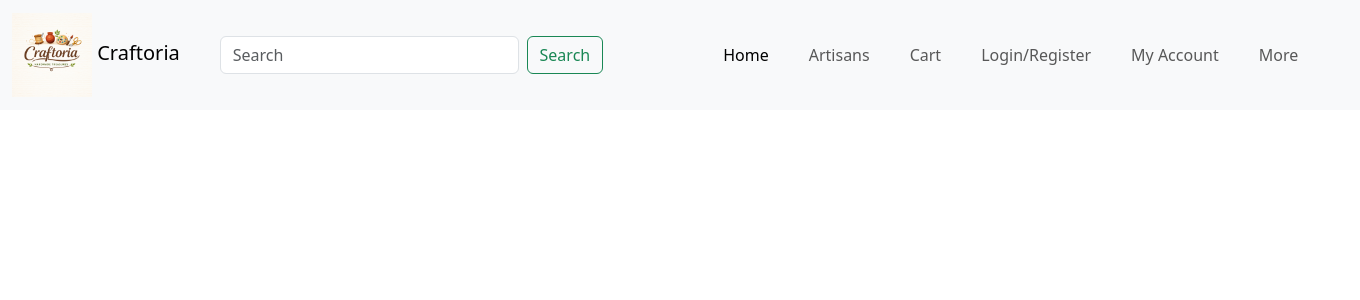
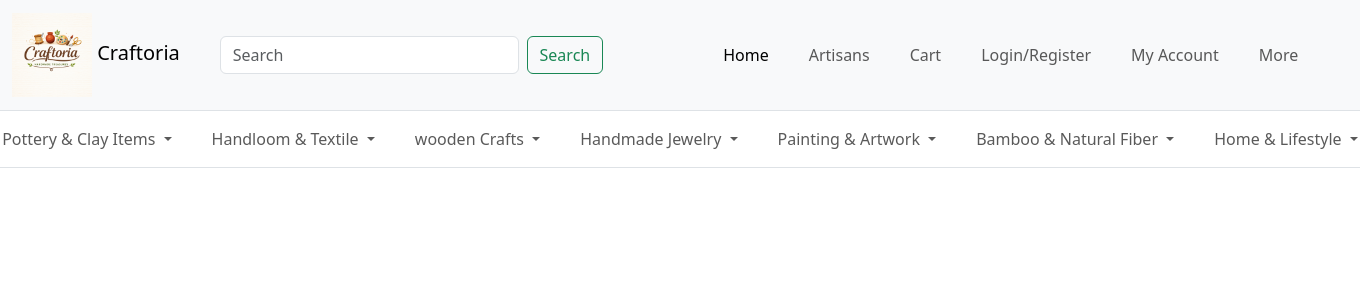
Before and after one commit to AshfahAshraf/project, a Django app: page /navbar in a window 1360 px wide. Shown: the top 300 px of the page. Run offline with Django 5.2, Linux system fonts and the light colour scheme.

Commit message:
Updated project

```diff
--- /dev/null
+++ b/hello/static/css/navbar.css
@@ -0,0 +1,52 @@
+/* ========================= */
+/* NAVBAR SLIDE DOWN */
+/* ========================= */
+
+@keyframes slideDown {
+  from {
+    opacity: 0;
+    transform: translateY(-100%);
+  }
+  to {
+    opacity: 1;
+    transform: translateY(0);
+  }
+}
+
+.navbar {
+  animation: slideDown 0.8s ease;
+}
+
+
+/* ========================= */
+/* DROPDOWN ANIMATION */
+/* ========================= */
+
+@media (min-width: 992px) {
+
+  .dropdown-menu {
+    opacity: 0;
+    transform: translateY(-10px);
+    transition: opacity 0.3s ease, transform 0.3s ease;
+  }
+
+  .dropdown:hover > .dropdown-menu {
+    opacity: 1;
+    transform: translateY(0);
+  }
+
+}
+
+/* Keep Bootstrap click working */
+.dropdown-menu.show {
+  opacity: 1;
+  transform: translateY(0);
+}
+
+.dropdown-menu {
+  min-width: 220px;   /* increase width */
+  padding: 10px 0;
+}
+.dropdown-item:hover {
+  background-color: #d23636;
+}
--- a/hello/templates/navbar.html
+++ b/hello/templates/navbar.html
@@ -6,13 +6,21 @@
   <meta charset="UTF-8">
   <meta name="viewport" content="width=device-width, initial-scale=1.0">
   <title>Document</title>
+
   <link href="https://cdn.jsdelivr.net/npm/bootstrap@5.3.8/dist/css/bootstrap.min.css" rel="stylesheet"
     integrity="sha384-sRIl4kxILFvY47J16cr9ZwB07vP4J8+LH7qKQnuqkuIAvNWLzeN8tE5YBujZqJLB" crossorigin="anonymous">
+
+    <link rel="stylesheet" href="{% static 'css/navbar.css' %}">
+
+
+
+
+
 
 </head>
 
 <body>
-  <nav class="navbar navbar-expand-lg bg-body-tertiary navbar fixed-top  ">
+  <nav class="navbar navbar-expand-lg bg-body-tertiary navbar sticky-top  ">
     <div class="container-fluid">
       <a class="navbar-brand" href="#">
         <img src="{% static 'images/logo.png' %}" alt="Logo" width="80" height="84"
@@ -29,7 +37,7 @@
         <span class="navbar-toggler-icon"></span>
       </button>
       <div class="collapse navbar-collapse ms-5 " id="navbarNavAltMarkup">
-        <div class="navbar-nav ms-5  gap-4">
+        <ul class="navbar-nav ms-5  gap-4">
           <a class="nav-link active" aria-current="page" href="#">Home</a>
           <a class="nav-link" href="#">Artisans</a>
           <a class="nav-link" href="#">Cart</a>
@@ -45,7 +53,6 @@
               <li><a class="dropdown-item" href="#">Wishlist</a></li>
               <li><a class="dropdown-item" href="#">About Us</a></li>
               <li><a class="dropdown-item" href="#">Contact</a></li>
-            <li><a class="dropdown-item" href="#">Track Order</a></li>
             </ul>
 
           </div>
@@ -58,22 +65,219 @@
 
             <ul class="dropdown-menu dropdown-menu-end">
               <li><a class="dropdown-item" href="#">Support</a></li>
-              <li><a class="dropdown-item" href="#">Faq</a></li>
               <li><a class="dropdown-item" href="#">About Us</a></li>
               <li><a class="dropdown-item" href="#">Contact</a></li>
             </ul>
           </div>
 
 
+
+
+
+        </ul>
       </div>
+    </div>
+  </nav>
+
+<nav class="navbar navbar-expand-lg bg-white border-top border-bottom">
+<div class="container-fluid justify-content-center">
+    <ul class="navbar-nav gap-4">
+
+      <li class="nav-item dropdown">
+        <a class="nav-link dropdown-toggle" href="#" data-bs-toggle="dropdown">
+          Pottery & Clay Items
+        </a>
+
+        <div class="dropdown-menu border-0 shadow-lg mt-0">
+          <div class="container py-4">
+            <div class="row">
+
+              <div class="col">
+
+                <a class="dropdown-item" href="#">Clay pots</a>
+                <a class="dropdown-item" href="#">Ceramic mugs</a>
+                <a class="dropdown-item" href="#">Handmade plates</a>
+                <a class="dropdown-item" href="#">Decorative vases</a>
+
+              </div>
+
+
+
             </div>
           </div>
         </div>
 
+      </li>
 
 
 
+        <li class="nav-item dropdown">
+        <a class="nav-link dropdown-toggle" href="#" data-bs-toggle="dropdown">
+          Handloom & Textile
+        </a>
+
+        <div class="dropdown-menu  border-0 shadow-lg mt-0">
+          <div class="container py-4">
+            <div class="row">
+
+              <div class="col">
+
+                <a class="dropdown-item" href="#">Handloom sarees</a>
+                <a class="dropdown-item" href="#">Shawls</a>
+                <a class="dropdown-item" href="#">Scarves</a>
+                <a class="dropdown-item" href="#">Cushion cover</a>
+
+              </div>
+
+
+
+            </div>
+          </div>
+        </div>
+
+      </li>
+
+
+        <li class="nav-item dropdown">
+        <a class="nav-link dropdown-toggle" href="#" data-bs-toggle="dropdown">
+          wooden Crafts
+        </a>
+
+        <div class="dropdown-menu  border-0 shadow-lg mt-0">
+          <div class="container py-4">
+            <div class="row">
+
+              <div class="col-md-3">
+
+                <a class="dropdown-item" href="#">Wooden toys</a>
+                <a class="dropdown-item" href="#">Wall decor</a>
+                <a class="dropdown-item" href="#">Jewelry boxes</a>
+                <a class="dropdown-item" href="#">Key holders</a>
+
+              </div>
+
+
+
+            </div>
+          </div>
+        </div>
+
+      </li>
+
+
+        <li class="nav-item dropdown">
+        <a class="nav-link dropdown-toggle" href="#" data-bs-toggle="dropdown">
+          Handmade Jewelry
+        </a>
+
+        <div class="dropdown-menu  border-0 shadow-lg mt-0">
+          <div class="container py-4">
+            <div class="row">
+
+              <div class="col-md-3">
+
+                <a class="dropdown-item" href="#">Beaded necklaces</a>
+                <a class="dropdown-item" href="#">Earrings</a>
+                <a class="dropdown-item" href="#">Bangles</a>
+                <a class="dropdown-item" href="#">Anklets</a>
+
+              </div>
+
+
+
+            </div>
+          </div>
+        </div>
+
+      </li>
+
+
+        <li class="nav-item dropdown">
+        <a class="nav-link dropdown-toggle" href="#" data-bs-toggle="dropdown">
+          Painting & Artwork
+        </a>
+
+        <div class="dropdown-menu  border-0 shadow-lg mt-0">
+          <div class="container py-4">
+            <div class="row">
+
+              <div class="col-md-3">
+
+                <a class="dropdown-item" href="#">canvas paintings</a>
+                <a class="dropdown-item" href="#">Wall art</a>
+                <a class="dropdown-item" href="#">Traditional paintings</a>
+                <a class="dropdown-item" href="#">Handmade greeting cards</a>
+
+              </div>
+
+
+
+            </div>
+          </div>
+        </div>
+
+      </li>
+
+        <li class="nav-item dropdown">
+        <a class="nav-link dropdown-toggle" href="#" data-bs-toggle="dropdown">
+          Bamboo & Natural Fiber
+        </a>
+
+        <div class="dropdown-menu  border-0 shadow-lg mt-0">
+          <div class="container py-4">
+            <div class="row">
+
+              <div class="col-md-3">
+
+                <a class="dropdown-item" href="#">Bambo baskets</a>
+                <a class="dropdown-item" href="#">Cane chairs</a>
+                <a class="dropdown-item" href="#">Mats</a>
+                <a class="dropdown-item" href="#">Eco-friendly decor</a>
+
+              </div>
+
+
+
+            </div>
+          </div>
+        </div>
+
+      </li>
+
+
+
+        <li class="nav-item dropdown">
+        <a class="nav-link dropdown-toggle" href="#" data-bs-toggle="dropdown">
+         Home & Lifestyle
+        </a>
+
+        <div class="dropdown-menu border-0 shadow-lg mt-0">
+          <div class="container py-4">
+            <div class="row">
+
+              <div class="col-md-3">
+
+                <a class="dropdown-item" href="#">Scented candles</a>
+                <a class="dropdown-item" href="#">Handmade soaps</a>
+                <a class="dropdown-item" href="#">Photo frames</a>
+                <a class="dropdown-item" href="#">Macrame wall hangings</a>
+
+              </div>
+
+
+
+            </div>
+          </div>
+        </div>
+
+      </li>
+
+    </ul>
+
+  </div>
 </nav>
+
+  <div style="margin-top:100px;"></div>
   <script src="https://cdn.jsdelivr.net/npm/bootstrap@5.3.2/dist/js/bootstrap.bundle.min.js"></script>
 
 </body>
```
Lines whose indentation alone changed are shown as unchanged.
